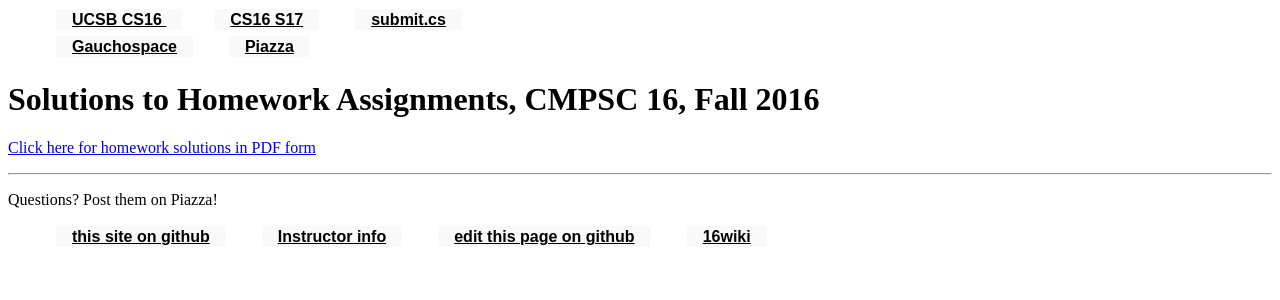
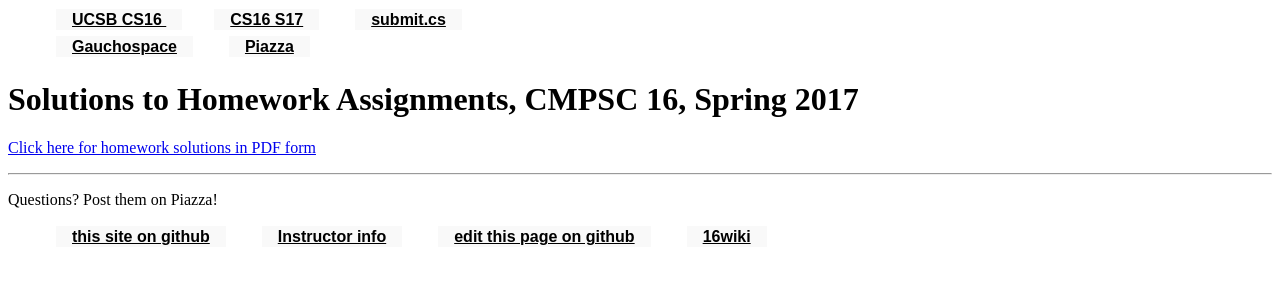
Before and after one commit to ucsb-cs16-s16/https-ucsb-cs16-s17.github.io, a Jekyll site: the page built from _info/hwsolutions.md, in a window 1280 px wide. Shown: the top 300 px of the page. Built offline with Jekyll 4.4.1, drawn with Linux system fonts in a browser that asks for light colours.

Commit message:
Update hwsolutions.md

```diff
--- a/_info/hwsolutions.md
+++ b/_info/hwsolutions.md
@@ -1,10 +1,10 @@
 ---
-title: "Solutions to Homework Assignments, CMPSC 16, Fall 2016"
+title: "Solutions to Homework Assignments, CMPSC 16, Spring 2017"
 layout: handout
-ready: true
+ready: false
 ---
 
-[Click here for homework solutions in PDF form](http://cs.ucsb.edu/~zmatni/cs16/hwSolutions/){: target="_blank"}
+[Click here for homework solutions in PDF form](http://cs.ucsb.edu/~zmatni/xxx/){: target="_blank"}
 
 ---------------------
 Questions? Post them on Piazza!
```
